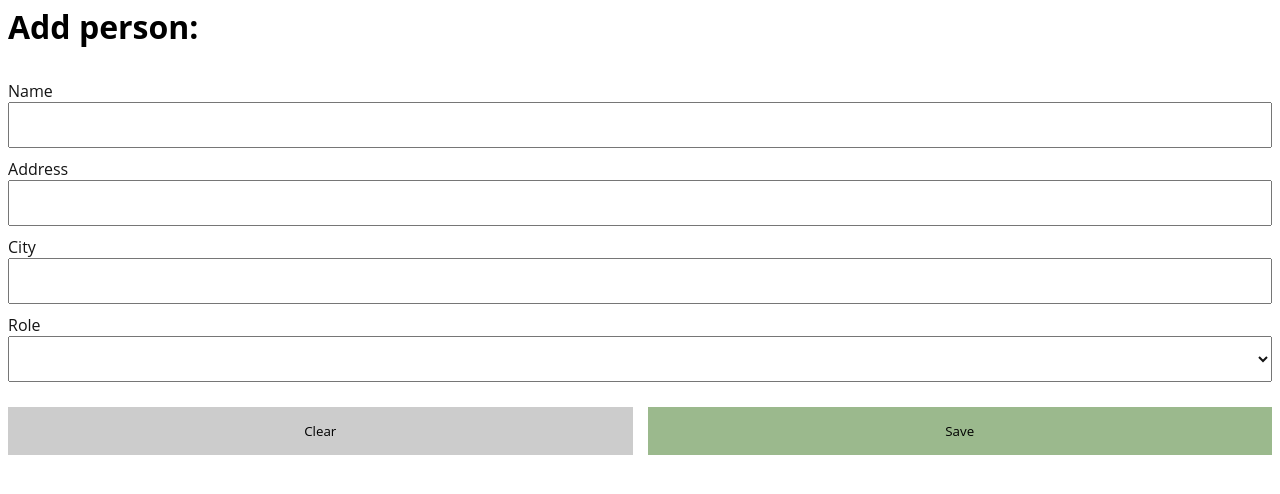
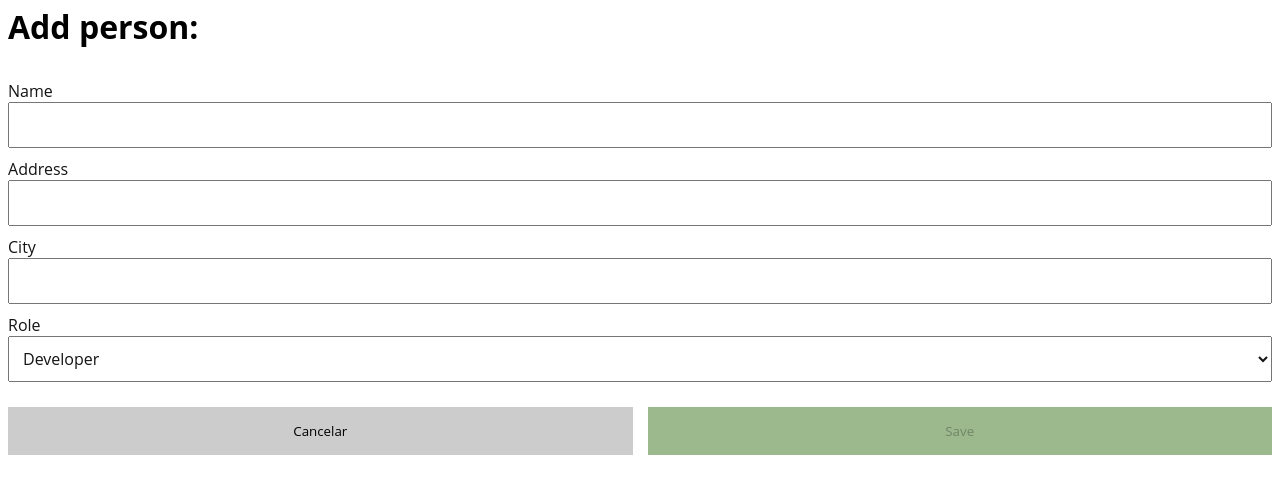
Before and after one commit to imarinheiro/capangular, an Angular app: page /sign in a window 1280 px wide. Shown: the part 184-678 px from the top of the page. Built offline with nearby package versions, Linux system fonts and the light colour scheme; data requests are answered from the project's data file.

Commit message:
change form to form builder

```diff
--- a/db/db.json
+++ b/db/db.json
@@ -20,6 +20,13 @@
       "address": "dsadsa",
       "city": "gfggg",
       "role": "Squad Leader"
+    },
+    {
+      "name": "AWS",
+      "address": "gfg433",
+      "city": "754",
+      "role": "QA",
+      "id": 8
     }
   ]
 }
--- a/src/app/app-routing.module.ts
+++ b/src/app/app-routing.module.ts
@@ -1,8 +1,8 @@
 import { NgModule } from '@angular/core';
 import { Routes, RouterModule } from '@angular/router';
 import { HomeComponent } from './home/home.component';
+import { EmployeeListComponent } from './employee-list/employee-list.component';
 import { FormSignComponent } from './form-sign/form-sign.component';
-import { EmployeeListComponent } from './employee-list/employee-list.component';
 
 
 const routes: Routes = [
--- a/src/app/common-components/input-field/input-field.component.html
+++ b/src/app/common-components/input-field/input-field.component.html
@@ -1,7 +1,8 @@
-<div class="field">
+<div class="field form-group">
   <label for="{{name}}">{{label}}</label>
-  <input type="{{type}}"
+  <input class="form-control" type="{{type}}"
          id="{{name}}"
+         formControlName="{{name}}"
          [(ngModel)]="value"
          (change)="sendValue(value)">
 </div>
--- a/src/app/employee-list/employee-list.component.ts
+++ b/src/app/employee-list/employee-list.component.ts
@@ -11,6 +11,7 @@ import { Subscription } from 'rxjs';
   styleUrls: ['../app.component.css', './employee-list.component.css']
 })
 export class EmployeeListComponent implements OnInit, OnDestroy {
+  employeeDelete$: Subscription[] = [];
   employeeList$: Subscription;
   employeeList: IEmployee[] = [];
 
@@ -24,6 +25,11 @@ export class EmployeeListComponent implements OnInit, OnDestroy {
   ngOnDestroy() {
     if (this.employeeList$) {
       this.employeeList$.unsubscribe();
+    }
+    if (this.employeeDelete$) {
+      this.employeeDelete$.forEach(
+        (subscription: Subscription) => subscription.unsubscribe()
+      );
     }
   }
 
@@ -52,6 +58,7 @@ export class EmployeeListComponent implements OnInit, OnDestroy {
   }
 
   deleteEmployee(id: number) {
+    this.employeeDelete$.push(
       this.signService.deletePerson(id)
         .subscribe(
           (res: object) => {
@@ -59,6 +66,7 @@ export class EmployeeListComponent implements OnInit, OnDestroy {
             this.signService.getEmployeeList();
           },
           (err: any) => console.error(err)
+        )
     );
   }
 }
--- /dev/null
+++ b/src/app/form-sign-backup/form-sign-backup.component.html
@@ -0,0 +1,32 @@
+<div class="info-area">
+  <h1>Add person:</h1>
+  <app-input-field type="text"
+                   label="Name"
+                   name="name"
+                   value="{{employee.name}}"
+                   (valueEmitter)="getDataReceiver($event, 'name')">
+  </app-input-field>
+  <app-input-field type="text"
+                   label="Address"
+                   name="address"
+                   value="{{employee.address}}"
+                   (valueEmitter)="getDataReceiver($event, 'address')">
+  </app-input-field>
+  <app-input-field type="text"
+                   label="City"
+                   name="city"
+                   value="{{employee.city}}"
+                   (valueEmitter)="getDataReceiver($event, 'city')">
+  </app-input-field>
+  <app-select-field type="text"
+                    label="Role"
+                    name="role"
+                    value="{{employee.role}}"
+                    [optionList]=roleList
+                    (valueEmitter)="getDataReceiver($event, 'role')">
+  </app-select-field>
+  <div class="field buttons">
+    <button class="button" (click)="clear()">Clear</button>
+    <button class="button save" (click)="save()">Save</button>
+  </div>
+</div>
--- /dev/null
+++ b/src/app/form-sign-backup/form-sign-backup.component.ts
@@ -0,0 +1,61 @@
+import { Component, OnDestroy, OnInit } from '@angular/core';
+import { SignService } from '../services/sign.service';
+import { IEmployee } from '../model/iemployee';
+import { Employee } from '../model/employee';
+import { Subscription } from 'rxjs';
+
+@Component({
+  selector: 'app-form-sign-backup',
+  templateUrl: './form-sign-backup.component.html',
+  styleUrls: ['../app.component.css', './form-sign-backup.component.css']
+})
+export class FormSignBackupComponent implements OnInit, OnDestroy {
+  createEmployee$: Subscription;
+
+
+  employee: IEmployee = new Employee(null, '', '', '', '');
+
+  roleList: Array<string> = [
+    'Developer',
+    'Architect',
+    'QA',
+    'Squad Leader',
+    'Scrum Master',
+    'DBA',
+  ];
+
+
+  constructor(private signService: SignService) {
+  }
+
+  ngOnInit() {
+  }
+
+  ngOnDestroy() {
+    if (this.createEmployee$) {
+      this.createEmployee$.unsubscribe();
+    }
+  }
+
+  getDataReceiver(data: string, field: keyof IEmployee): void {
+    this.employee[`${field}`] = data;
+  }
+
+  clear() {
+    this.employee = new Employee(null, '', '', '', '');
+    console.log('form sign clear call', this.employee);
+  }
+
+  save() {
+    console.log('form sign save call', this.employee);
+    this.createEmployee$ = this.signService.postPersonList(this.employee)
+      .subscribe(
+        (res: object) => {
+          this.clear();
+          this.signService.getEmployeeList();
+          console.log('post person to db.json', res);
+        },
+        (err: any) => console.error(err)
+      );
+  }
+}
--- a/src/app/form-sign/form-sign.component.html
+++ b/src/app/form-sign/form-sign.component.html
@@ -1,32 +1,36 @@
 <div class="info-area">
   <h1>Add person:</h1>
-  <app-input-field type="text"
-                   label="Name"
-                   name="name"
-                   value="{{employee.name}}"
-                   (valueEmitter)="getDataReceiver($event, 'name')">
-  </app-input-field>
-  <app-input-field type="text"
-                   label="Address"
-                   name="address"
-                   value="{{employee.address}}"
-                   (valueEmitter)="getDataReceiver($event, 'address')">
-  </app-input-field>
-  <app-input-field type="text"
-                   label="City"
-                   name="city"
-                   value="{{employee.city}}"
-                   (valueEmitter)="getDataReceiver($event, 'city')">
-  </app-input-field>
-  <app-select-field type="text"
-                    label="Role"
-                    name="role"
-                    value="{{employee.role}}"
-                    [optionList]=roleList
-                    (valueEmitter)="getDataReceiver($event, 'role')">
-  </app-select-field>
-  <div class="field buttons">
-    <button class="button" (click)="clear()">Clear</button>
-    <button class="button save" (click)="save()">Save</button>
-  </div>
+  <form [formGroup]="employeeForm" (ngSubmit)="onSubmit()" class="info-area">
+
+    <div class="field form-group">
+      <label for="name">Name</label>
+      <input class="form-control" type="text"
+             id="name"
+             formControlName="name">
+    </div>
+    <div class="field form-group">
+      <label for="address">Address</label>
+      <input class="form-control" type="text"
+             id="address"
+             formControlName="address">
+    </div>
+    <div class="field form-group">
+      <label for="city">City</label>
+      <input class="form-control" type="text"
+             id="city"
+             formControlName="city">
+    </div>
+
+    <div class="field form-group">
+      <label for="role">Role</label>
+      <select class="form-control" name="role" id="role" formControlName="role">
+        <option *ngFor="let item of this.roleList">{{item}}</option>
+      </select>
+    </div>
+
+    <div class="field buttons">
+      <button type="button" onclick="window.location='/';" class="button">Cancelar</button>
+      <button type="submit" class="button save" [disabled]="!employeeForm.valid">Save</button>
+    </div>
+  </form>
 </div>
--- a/src/app/form-sign/form-sign.component.ts
+++ b/src/app/form-sign/form-sign.component.ts
@@ -1,8 +1,9 @@
 import { Component, OnDestroy, OnInit } from '@angular/core';
+import { Subscription } from 'rxjs';
 import { SignService } from '../services/sign.service';
 import { IEmployee } from '../model/iemployee';
 import { Employee } from '../model/employee';
-import { Subscription } from 'rxjs';
+import { FormBuilder, FormGroup, Validators } from '@angular/forms';
 
 @Component({
   selector: 'app-form-sign',
@@ -11,10 +12,7 @@ import { Subscription } from 'rxjs';
 })
 export class FormSignComponent implements OnInit, OnDestroy {
   createEmployee$: Subscription;
-
-
   employee: IEmployee = new Employee(null, '', '', '', '');
-
   roleList: Array<string> = [
     'Developer',
     'Architect',
@@ -23,12 +21,14 @@ export class FormSignComponent implements OnInit, OnDestroy {
     'Scrum Master',
     'DBA',
   ];
+  employeeForm: FormGroup;
 
-
-  constructor(private signService: SignService) {
+  constructor(private signService: SignService,
+              private formBuilder: FormBuilder) {
   }
 
   ngOnInit() {
+    this.createForm(this.employee);
   }
 
   ngOnDestroy() {
@@ -37,25 +37,29 @@ export class FormSignComponent implements OnInit, OnDestroy {
     }
   }
 
-  getDataReceiver(data: string, field: keyof IEmployee): void {
-    this.employee[`${field}`] = data;
-  }
-
-  clear() {
-    this.employee = new Employee(null, '', '', '', '');
-    console.log('form sign clear call', this.employee);
-  }
-
-  save() {
-    console.log('form sign save call', this.employee);
-    this.createEmployee$ = this.signService.postPersonList(this.employee)
+  save(data: IEmployee) {
+    console.log('form sign save call', data);
+    this.createEmployee$ = this.signService.postPersonList(data)
       .subscribe(
         (res: object) => {
-          this.clear();
           this.signService.getEmployeeList();
           console.log('post person to db.json', res);
         },
         (err: any) => console.error(err)
       );
   }
+
+  createForm(employee: IEmployee) {
+    this.employeeForm = this.formBuilder.group({
+      name: [employee.name, Validators.required],
+      address: [employee.address, Validators.required],
+      city: [employee.city, Validators.required],
+      role: [employee.role, Validators.required]
+    });
+  }
+
+  onSubmit() {
+    this.save(this.employeeForm.value as IEmployee);
+    this.employeeForm.reset(this.employee);
+  }
 }
```
Also changed, not shown: src/app/app.module.ts (+6 -3 lines), src/app/form-sign-backup/form-sign-backup.component.css (added), 1 other file (tests, documents, lock files or other folders). Lines whose indentation alone changed are shown as unchanged.
